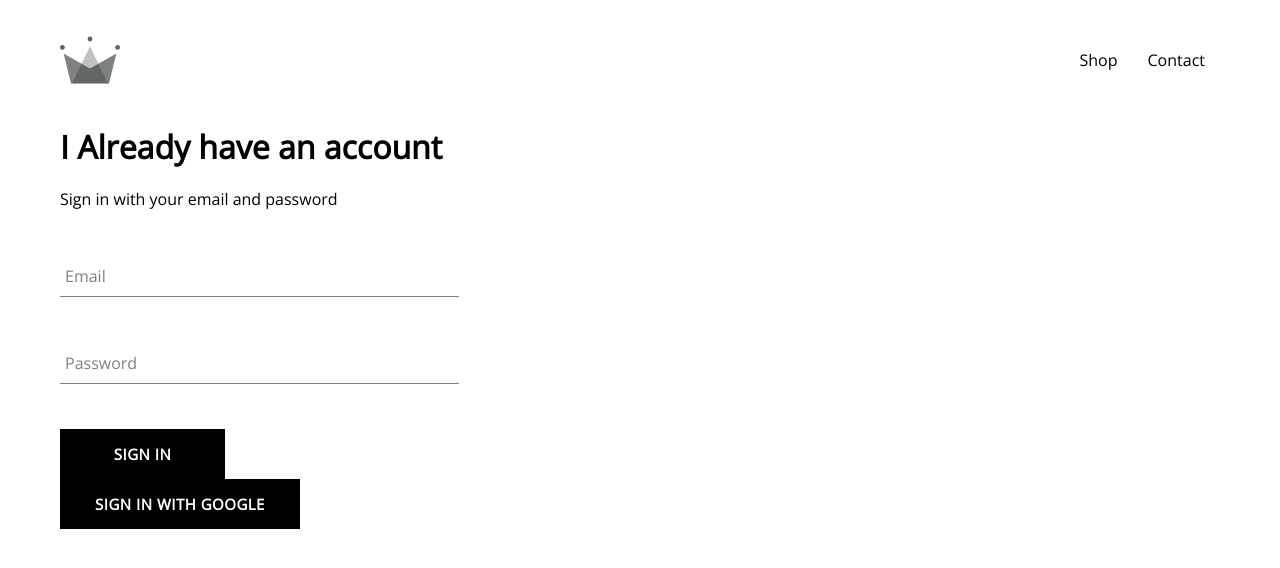
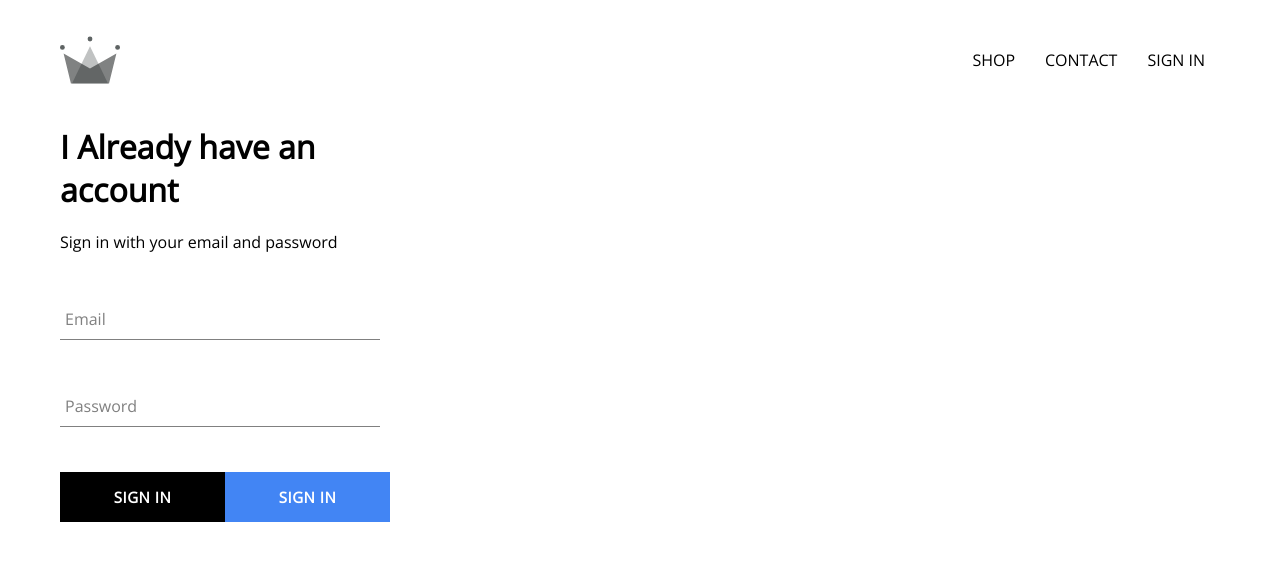
Before and after one commit to Meeeeeow/refactored-react, a React (Create React App) app in the folder cloth_e-commerce/: page /signin in a window 1280 px wide. Shown: the top 568 px of the page. Built offline with nearby package versions, Linux system fonts and the light colour scheme; no server answers.

Commit message:
added firebase signin

```diff
--- a/cloth_e-commerce/src/App.css
+++ b/cloth_e-commerce/src/App.css
@@ -8,3 +8,6 @@
   text-decoration: none;
   color: black;
 }
+*{
+  box-sizing:border-box;
+}
--- a/cloth_e-commerce/src/App.js
+++ b/cloth_e-commerce/src/App.js
@@ -5,13 +5,28 @@
 import ShopPage from './components/shoppage';
 import Header from './components/header';
 import SigninSignup from './components/signin_signup';
-
-
+import {auth} from './firebase/firebase.utils'
+import { useState,useEffect } from 'react';
 
 function App() {
+  const [user, setUser] = useState(null);
+
+  useEffect(() => {
+    const unsubscribe =auth.onAuthStateChanged((user) => {
+      if (user) {
+        console.log(user);
+        setUser(user);
+      } else {
+        setUser(null);
+      }
+    });
+
+    return () => unsubscribe();
+  },[]);
+
   return (
     <div className='main'>
-      <Header/>
+      <Header currentUser ={user}/>
       <Routes>
         <Route path='/' element= {<Homepage/>}/>
         <Route path='shop' element= {<ShopPage/>}/>
--- a/cloth_e-commerce/src/components/customButton.jsx
+++ b/cloth_e-commerce/src/components/customButton.jsx
@@ -1,8 +1,8 @@
 import React from 'react'
 import '../styles/customButton.styles.scss';
-const CustomButton = ({children , ...otherProps}) => {
+const CustomButton = ({children , isGoogleSignedin, ...otherProps}) => {
   return (
-    <button className='custom-button' {...otherProps}>
+    <button className={`${isGoogleSignedin ? 'google-sign-in' : ''} custom-button`} {...otherProps}>
          {children}
     </button>
   )
--- a/cloth_e-commerce/src/components/header.jsx
+++ b/cloth_e-commerce/src/components/header.jsx
@@ -2,7 +2,9 @@
 import '../styles/header.styles.scss';
 import {ReactComponent as Logo} from '../assets/crown.svg';
 import {Link, NavLink} from 'react-router-dom';
-const Header = () => {
+import { auth } from '../firebase/firebase.utils';
+const Header = ({currentUser}) => {
+  //console.log( currentUser ? currentUser.displayName : '')
   return (
     <div className='header'>
         <div className='logo-container'>
@@ -12,8 +14,12 @@
              </Link>
         </div>
         <div className='navigation'>
-            <NavLink className='option' to='shop'>Shop</NavLink>
-            <NavLink className='option' to='shop'>Contact</NavLink>
+            <NavLink className='option' to='shop'>SHOP</NavLink>
+            <NavLink className='option' to='shop'>CONTACT</NavLink>
+            {
+              currentUser ? <div className='option' onClick={()=> auth.signOut()}>SIGN OUT</div> :
+                <NavLink className='option' to='signin'>SIGN IN</NavLink>
+            }
         </div>
     </div>
   )
--- a/cloth_e-commerce/src/components/signn.jsx
+++ b/cloth_e-commerce/src/components/signn.jsx
@@ -44,8 +44,10 @@
               required
               onChange={(e)=> setPassword(e.target.value)}
             />
-            <CustomButton type="submit"> Sign in</CustomButton>
-            <CustomButton onClick={signInWithGoogle}> Sign in with Google</CustomButton>
+            <div className='buttons'>
+              <CustomButton type="submit"> Sign in</CustomButton>
+              <CustomButton onClick={signInWithGoogle} isGoogleSignedin> Sign in with Google</CustomButton>
+            </div>
         </form>
 
     </div>
--- a/cloth_e-commerce/src/firebase/firebase.utils.js
+++ b/cloth_e-commerce/src/firebase/firebase.utils.js
@@ -18,7 +18,7 @@
 
 //google authentication
 const provider = new firebase.auth.GoogleAuthProvider();
-provider.setCustomParameters({ prompt: 'select_account' });
+provider.setCustomParameters({ prompt: 'select_account' }); //when pops up always prompts the user to select an account
 export const signInWithGoogle = () => auth.signInWithPopup(provider);
 
 export default firebase;
--- a/cloth_e-commerce/src/styles/customButton.styles.scss
+++ b/cloth_e-commerce/src/styles/customButton.styles.scss
@@ -19,4 +19,13 @@
         color: black;
         border: 1px solid black;
     }
+    &.google-sign-in{
+        background-color: #4285f4;
+        color:white;
+
+        &:hover{
+            background-color:#357ae8;
+            border: none;
+        }
+    }
 }
--- a/cloth_e-commerce/src/styles/header.styles.scss
+++ b/cloth_e-commerce/src/styles/header.styles.scss
@@ -19,6 +19,7 @@
 
         .option{
             padding:10px 15px;
+            cursor: pointer;
         }
     }
 
--- a/cloth_e-commerce/src/styles/signin.styles.scss
+++ b/cloth_e-commerce/src/styles/signin.styles.scss
@@ -1,9 +1,16 @@
 .sign-in{
-    width:30vw;
+    width:25vw;
     display: flex;
     flex-direction: column;
 
     .title{
         margin: 10px 0 20px 0;
     }
+
+    .buttons{
+        display: flex;
+        flex-direction: row;
+        justify-content: space-between;
+        align-items: center;
+    }
 }
```
